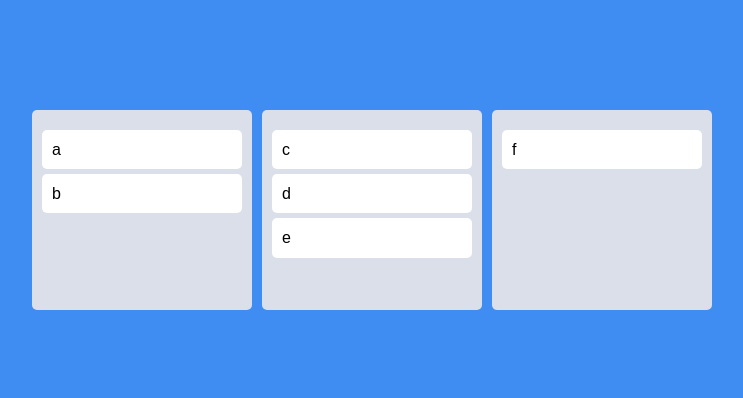
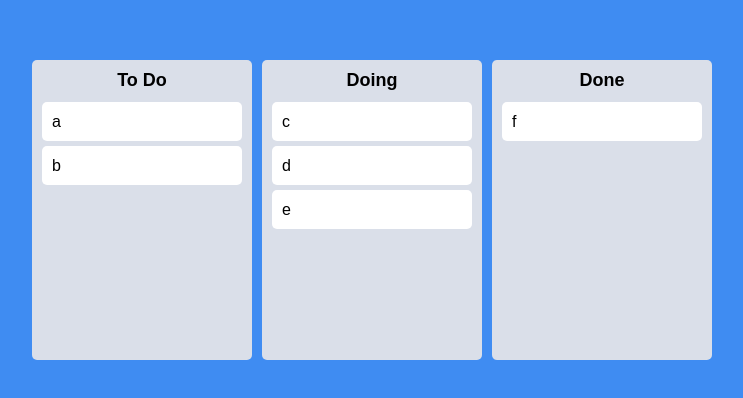
Before and after one commit to clianor/react-masterclass, a React (Create React App) app: page / in a window 1280 px wide. Shown: the part 190-588 px from the top of the page, without its empty margins (268-1011 px from the left). Built offline with nearby package versions, Linux system fonts and the light colour scheme.

Commit message:
Same Board Movement

```diff
--- a/src/App.tsx
+++ b/src/App.tsx
@@ -8,7 +8,7 @@
 const Wrapper = styled.div`
 	display: flex;
 	max-width: 680px;
-	width: 100%;
+	width: 100vw;
 	margin: 0 auto;
 	justify-content: center;
 	align-items: center;
@@ -16,26 +16,33 @@
 `;
 
 const Boards = styled.div`
-	display: grid;
+	display: flex;
+	justify-content: center;
+	align-items: flex-start;
 	width: 100%;
 	gap: 10px;
-	grid-template-columns: repeat(3, 1fr);
 `;
 
 function App() {
 	const [toDos, setTodos] = useRecoilState(toDoState);
 
 	const onDragEnd = useCallback(
-		({ draggableId, destination, source }: DropResult) => {
-			if (!destination) return;
-			// setTodos((oldToDos) => {
-			// 	const toDosCopy = [...oldToDos];
-			// 	// 1) Delete item on source.index
-			// 	toDosCopy.splice(source.index, 1);
-			// 	// 2) Put back the item on the destination.index
-			// 	toDosCopy.splice(destination.index, 0, draggableId);
-			// 	return toDosCopy;
-			// });
+		(info: DropResult) => {
+			console.log(info);
+			const { destination, draggableId, source } = info;
+			if (destination?.droppableId === source.droppableId) {
+				// same board movement.
+				setTodos((allBoards) => {
+					const boardCopy = [...allBoards[source.droppableId]];
+					boardCopy.splice(source.index, 1);
+					boardCopy.splice(destination.index, 0, draggableId);
+
+					return {
+						...allBoards,
+						[source.droppableId]: boardCopy,
+					};
+				});
+			}
 		},
 		[setTodos],
 	);
--- a/src/atoms.tsx
+++ b/src/atoms.tsx
@@ -7,8 +7,8 @@
 export const toDoState = atom<IToDoState>({
 	key: 'toDo',
 	default: {
-		to_do: ['a', 'b'],
-		doing: ['c', 'd', 'e'],
-		done: ['f'],
+		'To Do': ['a', 'b'],
+		Doing: ['c', 'd', 'e'],
+		Done: ['f'],
 	},
 });
--- a/src/components/Board.tsx
+++ b/src/components/Board.tsx
@@ -3,10 +3,18 @@
 import DragabbleCard from './DragabbleCard';
 
 const Wrapper = styled.div`
-	padding: 20px 10px;
+	width: 300px;
+	padding: 10px 10px 20px;
 	background-color: ${(props) => props.theme.boardColor};
 	border-radius: 5px;
-	min-height: 200px;
+	min-height: 300px;
+`;
+
+const Title = styled.h2`
+	text-align: center;
+	font-weight: 600;
+	margin-bottom: 10px;
+	font-size: 18px;
 `;
 
 interface IBoardProps {
@@ -16,16 +24,19 @@
 
 function Board({ toDos, boardId }: IBoardProps) {
 	return (
+		<Wrapper>
+			<Title>{boardId}</Title>
 			<Droppable droppableId={boardId}>
 				{(magic) => (
-				<Wrapper ref={magic.innerRef} {...magic.droppableProps}>
+					<div ref={magic.innerRef} {...magic.droppableProps}>
 						{toDos.map((toDo, index) => (
 							<DragabbleCard key={toDo} index={index} toDo={toDo} />
 						))}
 						{magic.placeholder}
-				</Wrapper>
+					</div>
 				)}
 			</Droppable>
+		</Wrapper>
 	);
 }
 export default Board;
```
Lines whose indentation alone changed are shown as unchanged.
